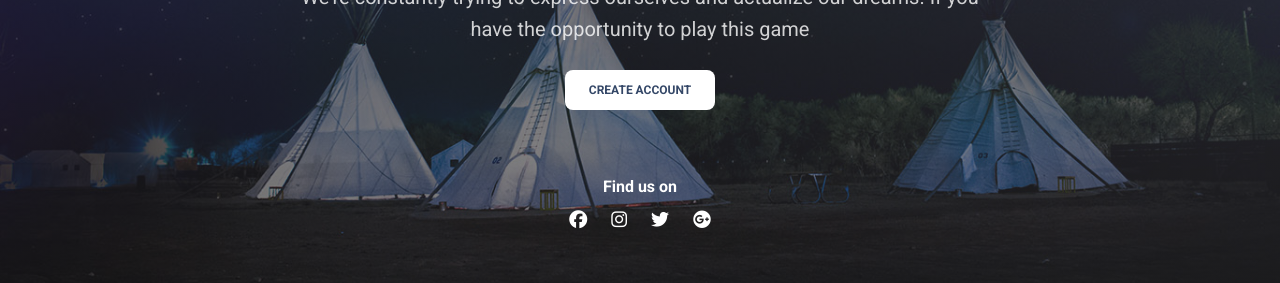
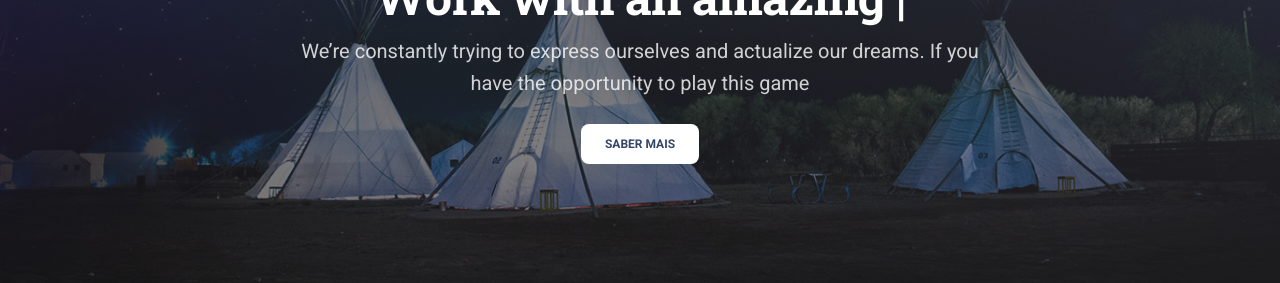
Before and after one commit to mmaunze/prefaculdade-web, a Vue app: page / in a window 1280 px wide. Shown: the part 227-510 px from the top of the page. Built offline with nearby package versions, Linux system fonts and the light colour scheme.

Commit message:
update sobre

```diff
--- a/src/views/LandingPages/Home/AboutView.vue
+++ b/src/views/LandingPages/Home/AboutView.vue
@@ -2,11 +2,11 @@
 import { onMounted, onUnmounted } from "vue";
 
 //example components
-import DefaultNavbar from "../../../examples/navbars/NavbarDefault.vue";
-import DefaultFooter from "../../../examples/footers/FooterDefault.vue";
+import DefaultNavbar from "@/examples/navbars/NavbarDefault.vue";
+import DefaultFooter from "@/examples/footers/FooterDefault.vue";
 
 //image
-import bg0 from "@/assets/img/bg9.jpg";
+import capa from "@/assets/img/bg9.jpg";
 
 //dep
 import Typed from "typed.js";
@@ -53,7 +53,7 @@ onUnmounted(() => {
   <header class="bg-gradient-dark">
     <div
       class="page-header min-vh-75"
-      :style="{ backgroundImage: `url(${bg0})` }"
+      :style="{ backgroundImage: `url(${capa})` }"
     >
       <span class="mask bg-gradient-dark opacity-6"></span>
       <div class="container">
@@ -72,23 +72,8 @@ onUnmounted(() => {
               dreams. If you have the opportunity to play this game
             </p>
             <button type="submit" class="btn bg-white text-dark">
-              Create Account
+              Saber Mais
             </button>
-            <h6 class="text-white mb-2 mt-5">Find us on</h6>
-            <div class="d-flex justify-content-center">
-              <a href="javascript:;"
-                ><i class="fab fa-facebook text-lg text-white me-4"></i
-              ></a>
-              <a href="javascript:;"
-                ><i class="fab fa-instagram text-lg text-white me-4"></i
-              ></a>
-              <a href="javascript:;"
-                ><i class="fab fa-twitter text-lg text-white me-4"></i
-              ></a>
-              <a href="javascript:;"
-                ><i class="fab fa-google-plus text-lg text-white"></i
-              ></a>
-            </div>
           </div>
         </div>
       </div>
```
